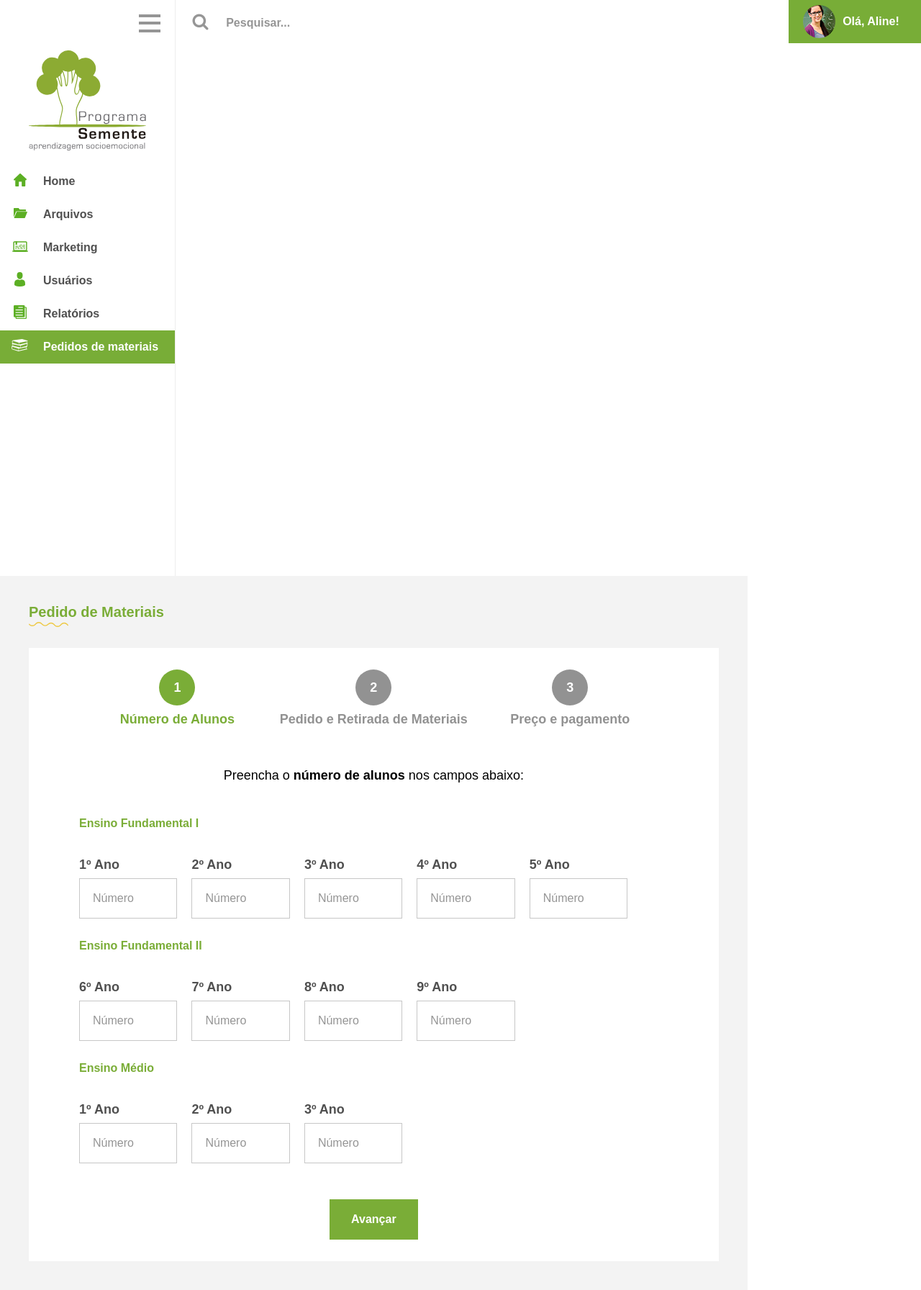
After one commit to danemmanuel/programa-semente, a PHP site: page /dashboard/materiais.php in a window 1280 px wide. The commit adds this page. Shown: the whole page at 72% size. Run offline with PHP 8.4, Linux system fonts and the light colour scheme; some libraries are stand-ins or nearby versions.

Commit message:
materiais page

```diff
--- a/dashboard/includes/menu.php
+++ b/dashboard/includes/menu.php
@@ -42,7 +42,7 @@
 				</div>
 			</div>
 		</a>
-		<a href="">
+		<a href="./materiais.php">
 			<div class="item materiais">
 				Pedidos de materiais
 			</div>
--- /dev/null
+++ b/dashboard/materiais.php
@@ -0,0 +1,135 @@
+<?php
+require "includes/head.php";
+
+require "includes/menu.php";
+
+?>
+<section class="page-usuarios">
+	<div class="title sake">Pedido de Materiais</div>
+	<div class="painel-materiais">
+		<div class="status">
+			<div class="row-flex">
+				<div class="l4">
+					<div class="item active">
+						<div class="icon">
+							1
+						</div>
+						<div class="text">Número de Alunos</div>
+					</div>
+				</div>
+				<div class="l4">
+					<div class="item">
+						<div class="icon">
+							2
+						</div>
+						<div class="text">Pedido e Retirada de Materiais</div>
+					</div>
+				</div>
+				<div class="l4">
+					<div class="item">
+						<div class="icon">
+							3
+						</div>
+						<div class="text">Preço e pagamento</div>
+					</div>
+				</div>
+			</div>
+		</div>
+
+		<div class="preencha">
+			Preencha o <span class="bold">número de alunos</span> nos campos abaixo:
+		</div>
+
+		<div class="form1">
+			<div class="tit">
+				Ensino Fundamental I
+			</div>
+			<div class="row-flex" style="margin-top:40px">
+				<div class="l2 minmarg">
+					<label for="ate" class="filterlabel">1º Ano</label>
+					<input type="number" class="input" autocomplete="off" placeholder="Número" style="margin:0 !important">
+				</div>
+				<div class="l2 minmarg">
+					<label for="ate" class="filterlabel">2º Ano</label>
+					<input type="number" class="input" autocomplete="off" placeholder="Número" style="margin:0 !important">
+				</div>
+				<div class="l2 minmarg">
+					<label for="ate" class="filterlabel">3º Ano</label>
+					<input type="number" class="input" autocomplete="off" placeholder="Número" style="margin:0 !important">
+				</div>
+				<div class="l2 minmarg">
+					<label for="ate" class="filterlabel">4º Ano</label>
+					<input type="number" class="input" autocomplete="off" placeholder="Número" style="margin:0 !important">
+				</div>
+				<div class="l2 minmarg">
+					<label for="ate" class="filterlabel">5º Ano</label>
+					<input type="number" class="input" autocomplete="off" placeholder="Número" style="margin:0 !important">
+				</div>
+			</div>
+		</div>
+
+
+		<div class="form1" style="margin-top:30px;">
+			<div class="tit">
+				Ensino Fundamental II
+			</div>
+			<div class="row-flex" style="margin-top:40px">
+				<div class="l2 minmarg">
+					<label for="ate" class="filterlabel">6º Ano</label>
+					<input type="number" class="input" autocomplete="off" placeholder="Número" style="margin:0 !important">
+				</div>
+				<div class="l2 minmarg">
+					<label for="ate" class="filterlabel">7º Ano</label>
+					<input type="number" class="input" autocomplete="off" placeholder="Número" style="margin:0 !important">
+				</div>
+				<div class="l2 minmarg">
+					<label for="ate" class="filterlabel">8º Ano</label>
+					<input type="number" class="input" autocomplete="off" placeholder="Número" style="margin:0 !important">
+				</div>
+				<div class="l2 minmarg">
+					<label for="ate" class="filterlabel">9º Ano</label>
+					<input type="number" class="input" autocomplete="off" placeholder="Número" style="margin:0 !important">
+				</div>
+
+			</div>
+		</div>
+
+		<div class="form1" style="margin-top:30px;">
+			<div class="tit">
+				Ensino Médio
+			</div>
+			<div class="row-flex" style="margin-top:40px">
+				<div class="l2 minmarg">
+					<label for="ate" class="filterlabel">1º Ano</label>
+					<input type="number" class="input" autocomplete="off" placeholder="Número" style="margin:0 !important">
+				</div>
+				<div class="l2 minmarg">
+					<label for="ate" class="filterlabel">2º Ano</label>
+					<input type="number" class="input" autocomplete="off" placeholder="Número" style="margin:0 !important">
+				</div>
+				<div class="l2 minmarg">
+					<label for="ate" class="filterlabel">3º Ano</label>
+					<input type="number" class="input" autocomplete="off" placeholder="Número" style="margin:0 !important">
+				</div>
+
+				<div class="vejamais">
+				<div class="bt">
+					Avançar
+				</div>
+			</div>
+			</div>
+		</div>
+	</div>
+</section>
+
+<script>
+	$(document).ready(function(){
+		$(".materiais").addClass('active');
+
+	});
+</script>
+
+<?php
+require "includes/footer.php";
+
+?>
--- a/public/css/style.css
+++ b/public/css/style.css
@@ -483,6 +483,11 @@
    	background-color: #fff;
    	margin: 25px 0;
    }
+   .painel-materiais{
+   	padding: 30px 70px;
+   	margin-top: 40px;
+   	background-color: #fff;
+   }
    .subpainel{
    	padding: 20px 40px;
    	background-color: #fff;
@@ -788,7 +793,7 @@
    	margin: 5px 0;
    }
    .painel-usuarios .item .email{
-color: #3c3c3c;
+   	color: #3c3c3c;
    	font-size: 13px;
    	font-family: 'Montserrat', sans-serif;
    	font-weight: bold;
@@ -822,10 +827,67 @@ color: #3c3c3c;
    }
    .acessos{
    	position: absolute;
-   		background-color: #7aad37;
+   	background-color: #7aad37;
    	color: #fff;
    	font-family: 'Montserrat', sans-serif;
    	font-weight: bold;
    	padding: 5px;
    	margin-top: 10px;
    }
+   .status .item{
+   	display: flex;
+   	flex-direction: column;
+   	justify-content: center;
+   	align-items: center;
+   }
+   .status .item.active{
+   	color: #7aad37;
+   }
+   .status .item.active .icon{
+
+   	background-color: #7aad37;
+
+   }
+   .status .item .icon{
+   	width: 50px;
+   	height: 50px;
+   	background-color: #929292;
+   	border-radius: 50%;
+   	color: #fff;
+   	display: flex;
+   	align-items: center;
+   	justify-content: center;
+   		font-family: 'Montserrat', sans-serif;
+   		font-weight: bold;
+   			font-size: 18px;
+
+   }
+   .preencha{
+   	font-family: 'Montserrat', sans-serif;
+   		margin: 50px 0;
+   			font-size: 18px;
+   			text-align: center;
+   }
+   .form1 .tit{
+   	color: #7aad37;
+   	font-size: 16px;
+   	font-family: 'Montserrat', sans-serif;
+   	font-weight: bold;
+
+   }
+   .status .item.active .text{
+   	color: #7aad37;
+   	font-family: 'Montserrat', sans-serif;
+   	font-weight: bold;
+   	font-size: 18px;
+   }
+   .status .item .text{
+   	color: #929292;
+   	font-family: 'Montserrat', sans-serif;
+   	font-weight: bold;
+   	font-size: 18px;
+   	margin: 10px 0;
+   }
+   .minmarg{
+   	margin-right: 20px;
+   }
```
